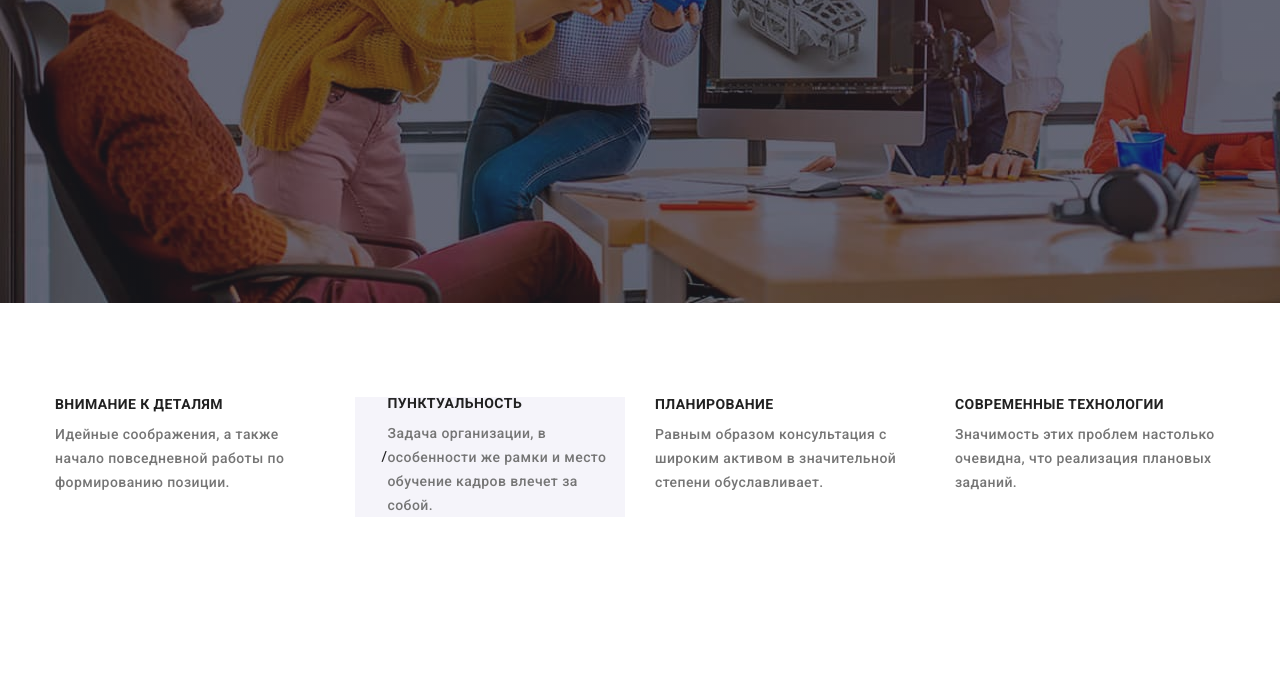
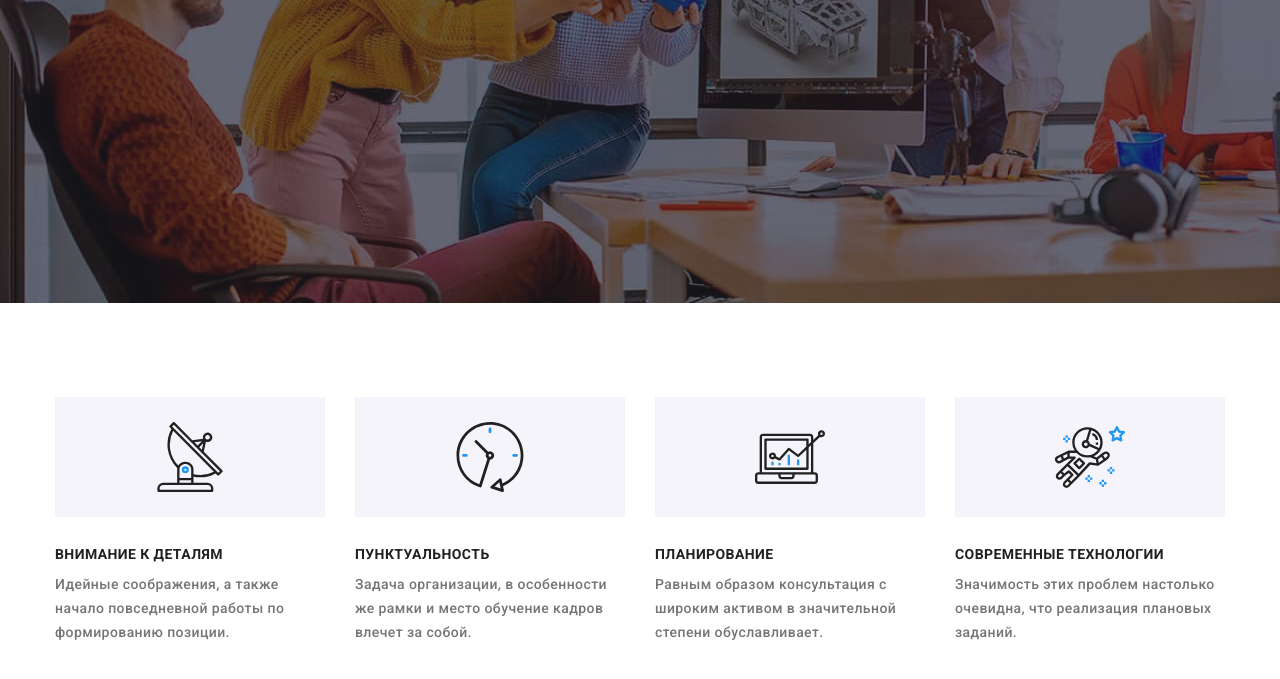
Before and after one commit to AlexKupchinskiy/goit-markup-hw-04, a plain HTML site: page index.html in a window 1280 px wide. Shown: the part 377-1056 px from the top of the page. Drawn offline with nearby package versions, Linux system fonts and the light colour scheme.

Commit message:
hero icons inserted

```diff
--- a/index.html
+++ b/index.html
@@ -66,20 +66,35 @@
      <h2 class="hero">
       <ul class="nav-list">
         <li class="hero-background">
+          <div class="hero-substrate">
+          <svg width=70px height=70px class="preferences-icon">
+            <use href="./image/icons.svg#antenna"></use>l
+            </svg>
+          </div>
           <h3 class="hero-about">ВНИМАНИЕ К ДЕТАЛЯМ</h3><p class="hero-item">Идейные соображения, а также начало повседневной работы по формированию позиции.</p>
           </li>
         <li class="hero-background">
           <div class="hero-substrate">
-            <svg width=70px height=70px class="hero-icon">
-              <use href="./images/icons.svg#antenna"></use>
+            <svg width=70px height=70px class="preferences-icon">
+              <use href="./image/icons.svg#clock"></use>l
             </svg>
-            /<div>
+          </div>
           <h3 class="hero-about">ПУНКТУАЛЬНОСТЬ</h3><p class="hero-item">Задача организации, в особенности же рамки и место обучение кадров влечет за собой.</p>
           </li>
         <li class="hero-background">
+          <div class="hero-substrate">
+            <svg width=70px height=70px class="preferences-icon">
+              <use href="./image/icons.svg#diagram"></use>l
+            </svg>
+          </div>
           <h3  class="hero-about">ПЛАНИРОВАНИЕ</h3><p class="hero-item">Равным образом консультация с широким активом в значительной степени обуславливает.</p>
           </li>
         <li class="hero-background">
+          <div class="hero-substrate">
+            <svg width=70px height=70px class="preferences-icon">
+              <use href="./image/icons.svg#astronaut"></use>l
+            </svg>
+          </div>
           <h3 class="hero-about">СОВРЕМЕННЫЕ ТЕХНОЛОГИИ</h3><p class="hero-item">Значимость этих проблем настолько очевидна, что реализация плановых заданий.</p>
           </li>
       </ul>
```
